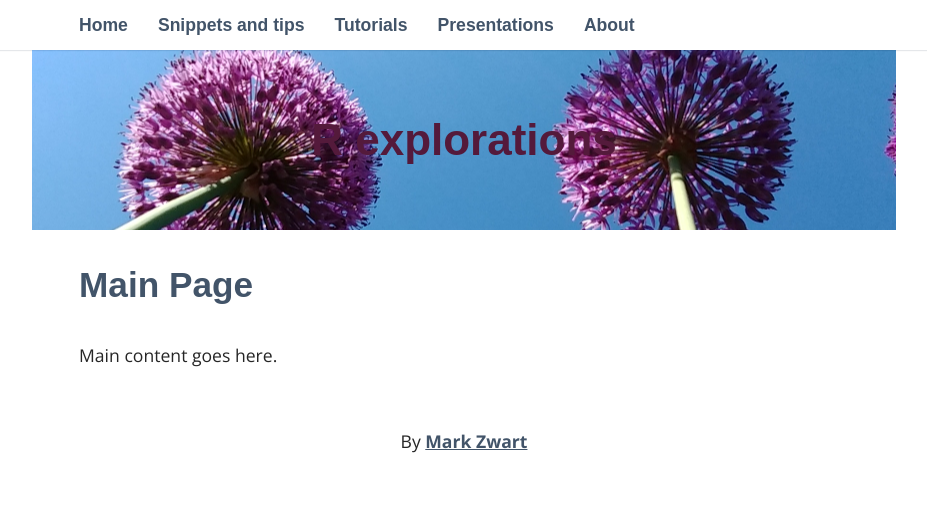
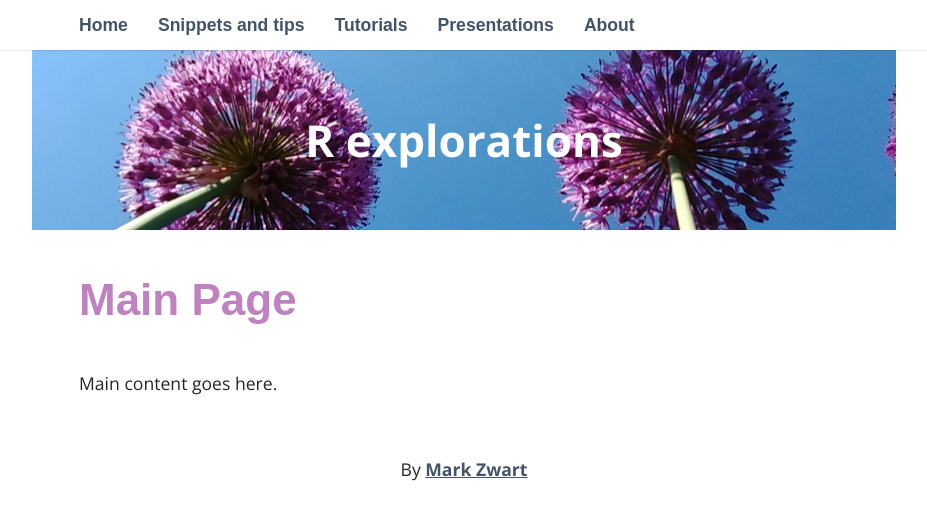
Before and after one commit to mark-me/mark-me.github.io, a Jekyll site: the page built from index.html, in a window 1280 px wide. Shown: the top 520 px of the page, without its empty margins (176-1103 px from the left). Built offline with Jekyll 4.4.1, drawn with Linux system fonts in a browser that asks for light colours; some web fonts are replaced.

Commit message:
initial commit

```diff
--- a/_includes/header.html
+++ b/_includes/header.html
@@ -15,5 +15,5 @@
 </aside>
 
 <header>
-	<h1><a href="{{ site.baseurl }}">{{ site.title }}</a></h1>
+	<title_header><a href="{{ site.baseurl }}">{{ site.title }}</a></title_header>
 </header>
--- a/_sass/_base.scss
+++ b/_sass/_base.scss
@@ -5,9 +5,10 @@ $font-color: #262626;
 $link-color: #425469;
 $link-hover-color: $main;
 $heading-font: 'Muli', sans-serif;
-$heading-font-color: #425469;
+$heading-font-color: #bf81bf;
 $light: #E7EDF4;
 $header:  #FFFFFF;
+$header-font-color: #FFFFFF;
 
 *,
 *::before,
--- a/_sass/_layout.scss
+++ b/_sass/_layout.scss
@@ -6,6 +6,21 @@ body {
 	line-height: 1.6;
 	-webkit-font-smoothing: antialiased;
 }
+
+title_header {
+	font-weight: 600;
+	color: #FFFFFF;
+	#font-family: $heading-font;
+	line-height: 1.5;
+	color: #FFFFFF;
+	font-size: 2.5em;
+	a,
+	a:visited {
+		text-decoration: none;
+		color: #FFFFFF;
+	}
+}
+
 h1,
 h2,
 h3 {
@@ -16,7 +31,7 @@ h3 {
 }
 h1 {
 	color: $main;
-	font-size: 2.5em;
+	font-size: 2em;
 	a,
 	a:visited {
 		text-decoration: none;
@@ -24,7 +39,7 @@ h1 {
 	}
 }
 h2 {
-	font-size: 2em;
+	font-size: 2.5em;
 }
 a,
 a:visited {
```
